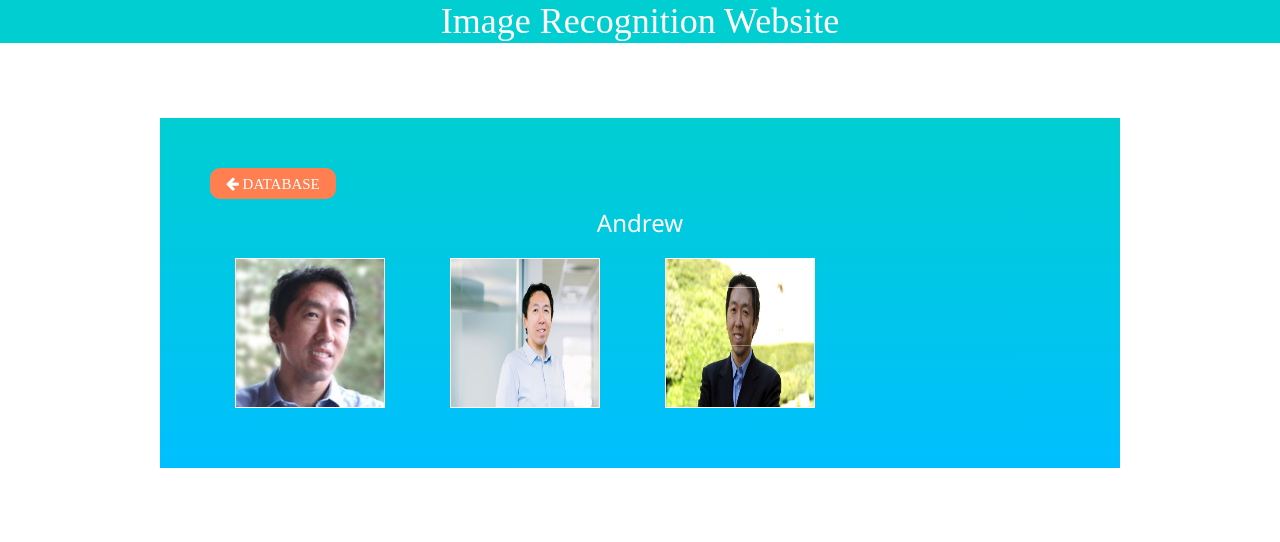
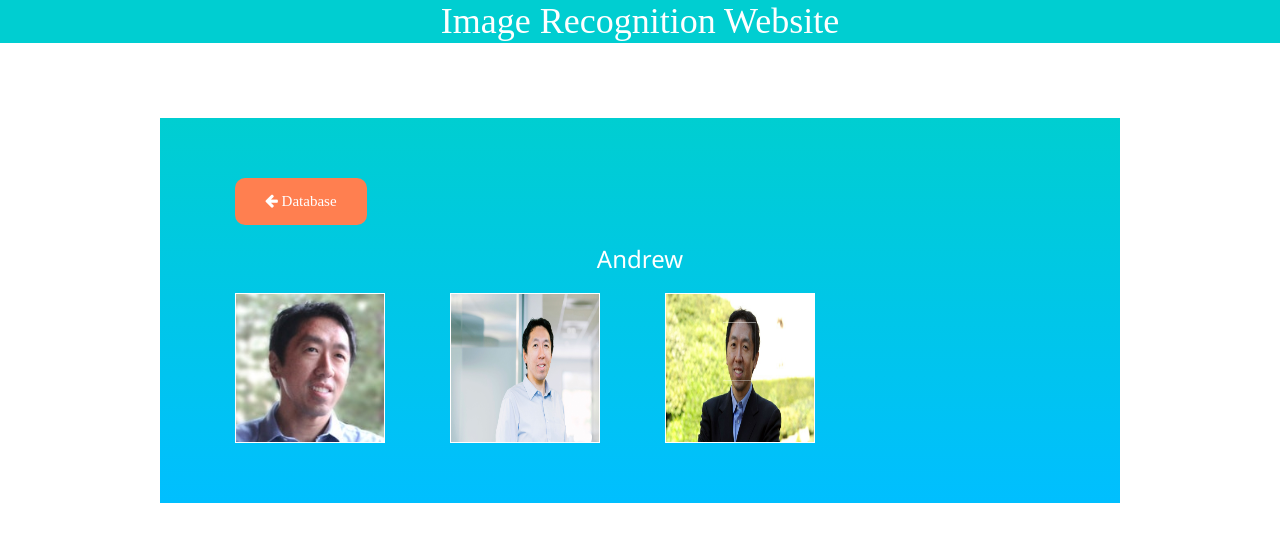
Before and after one commit to ShamSinha/Image-Recognition-Website, a Flask app: page /showAllInDatabase/Andrew in a window 1280 px wide. Shown: the top 542 px of the page. Run offline with Flask 2, Linux system fonts and the light colour scheme; parts of the project's set-up code (start-up, migrations or seed data) failed here and were passed over; some libraries are stand-ins or nearby versions.

Commit message:
Update person_database.html

```diff
--- a/templates/person_database.html
+++ b/templates/person_database.html
@@ -2,14 +2,17 @@
 
 <style>
 
-button{border-radius: 10px;  }
+button{
+        border-radius: 10px;
+
+    }
 
 
 </style>
+<!--<link href="{{ url_for('static', filename='css/data.css') }}" rel="stylesheet">-->
 <link rel="stylesheet" href="https://cdnjs.cloudflare.com/ajax/libs/font-awesome/4.7.0/css/font-awesome.min.css">
 
-
-<a href = "/database"><button type="button"  style="background-color: coral; color: white;" class="w3-button w3-hover-shadow "><i class="fa fa-arrow-left"> DATABASE</i></button></a>
+<a href = "/database"><button type="button"  style="background-color: coral; color: white; margin: 10px 25px; padding: 12px 30px;" class="w3-button w3-hover-shadow "> <i class="fa fa-arrow-left"></i> Database </button></a>
 <br>
 <h3 style="color: white; text-align: center;">{{person.capitalize()}}</h3>
 
```
